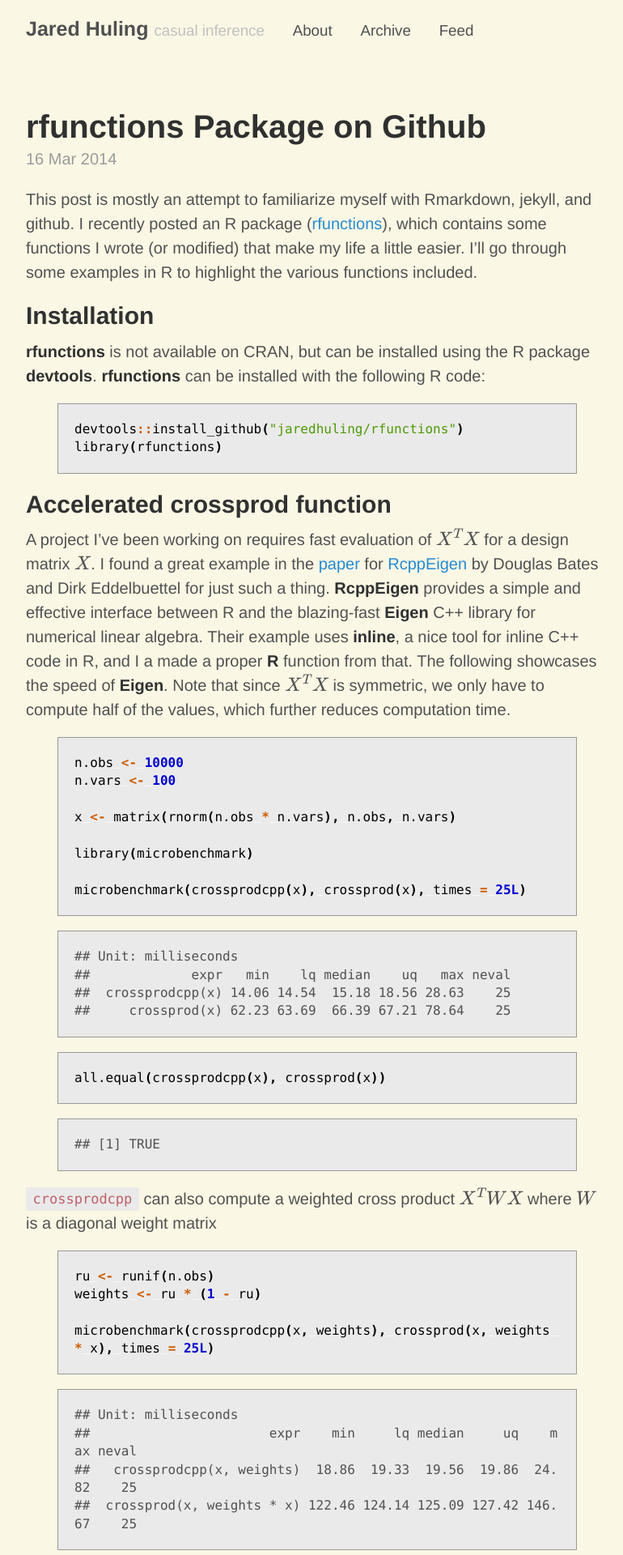
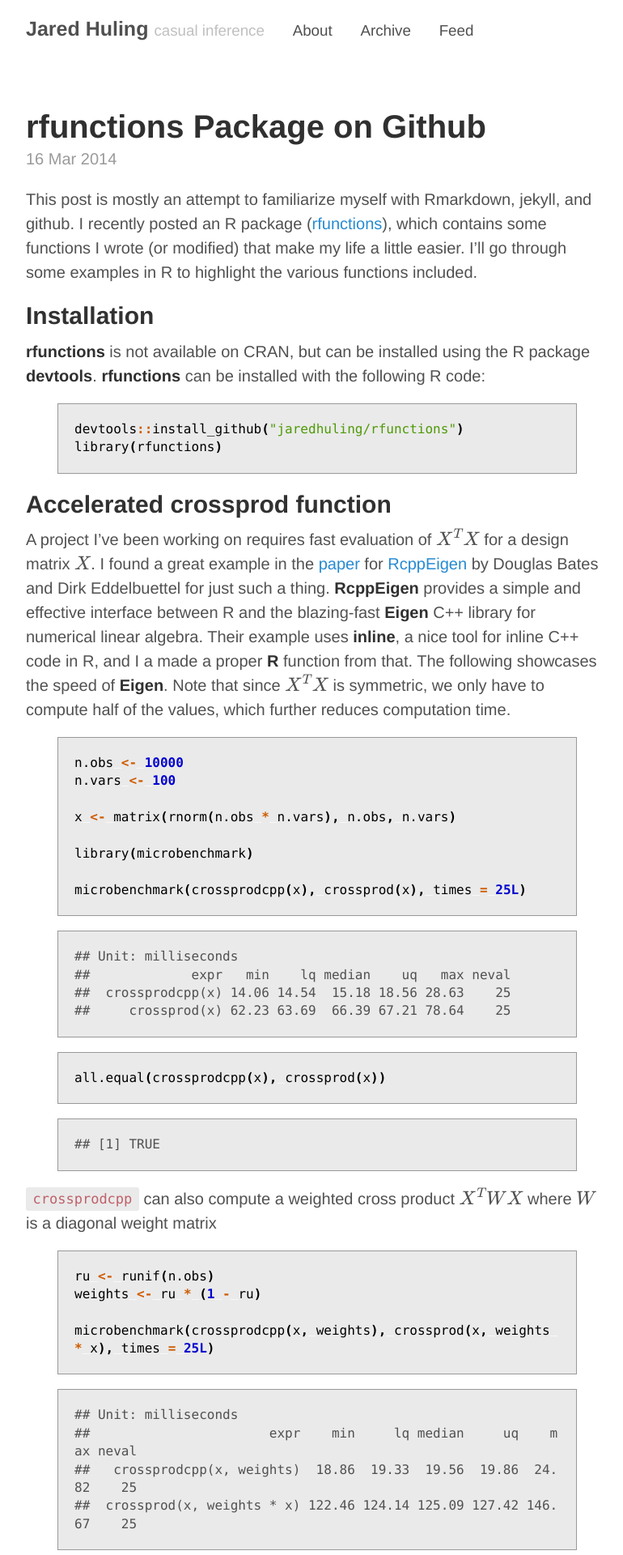
Before and after one commit to jaredhuling/jaredhuling.github.io, a Jekyll site: the page built from index.html, in a window 1280 px wide. Shown: the top 1920 px of the page at 81% size, without its empty margins (248-1018 px from the left). Built offline with Jekyll 4.4.1, drawn with Linux system fonts in a browser that asks for light colours; Markdown is read by kramdown in place of the engine named in the settings; formulas are drawn with MathJax 3; the list of posts is cut into pages by our own code.

Commit message:
Update poole.css

```diff
--- a/public/css/poole.css
+++ b/public/css/poole.css
@@ -60,7 +60,7 @@ html {
 
 body {
   color: #515151;
-  background-color: #fbf7e5;
+  background-color: #fff;
   -webkit-text-size-adjust: 100%;
       -ms-text-size-adjust: 100%;
 }
```
